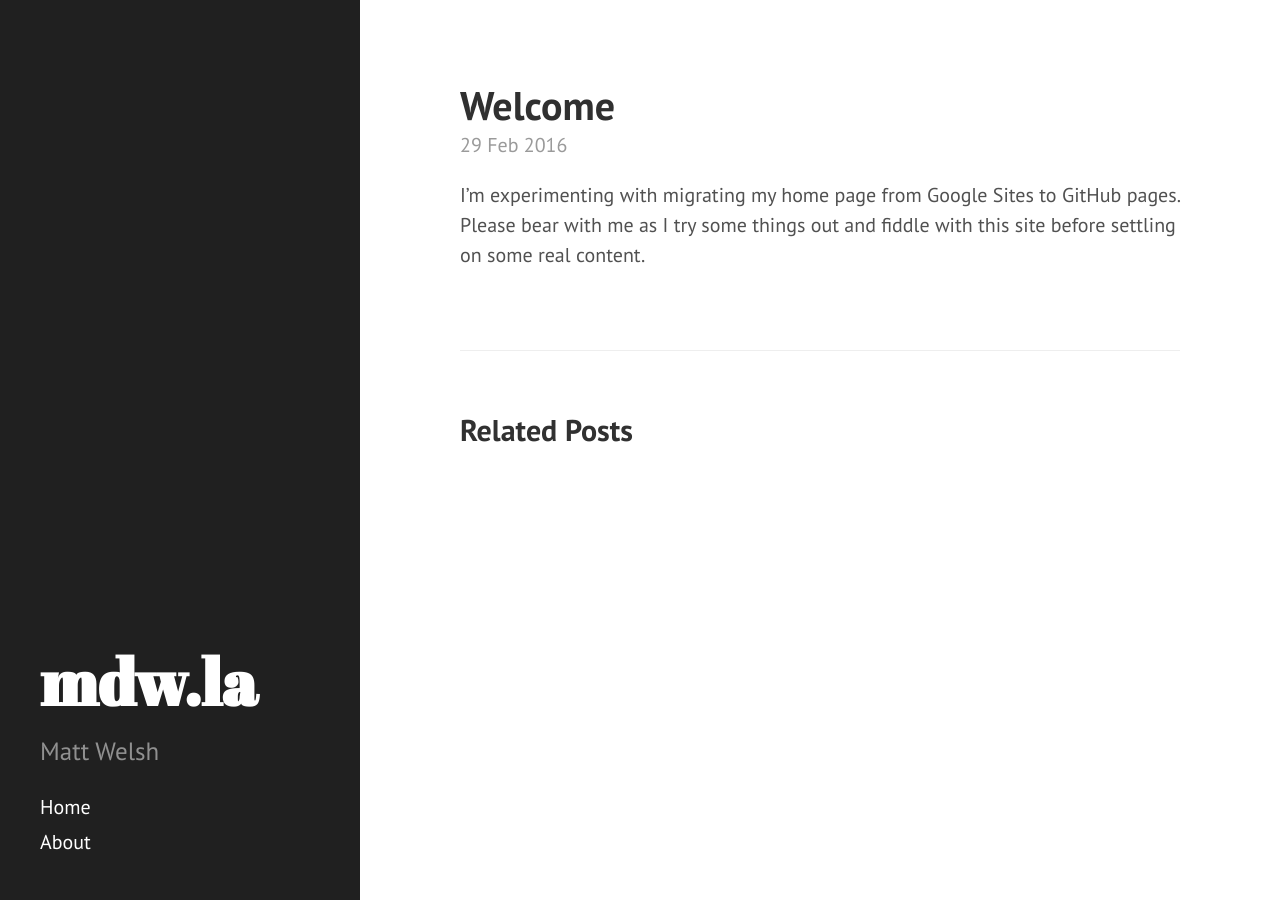
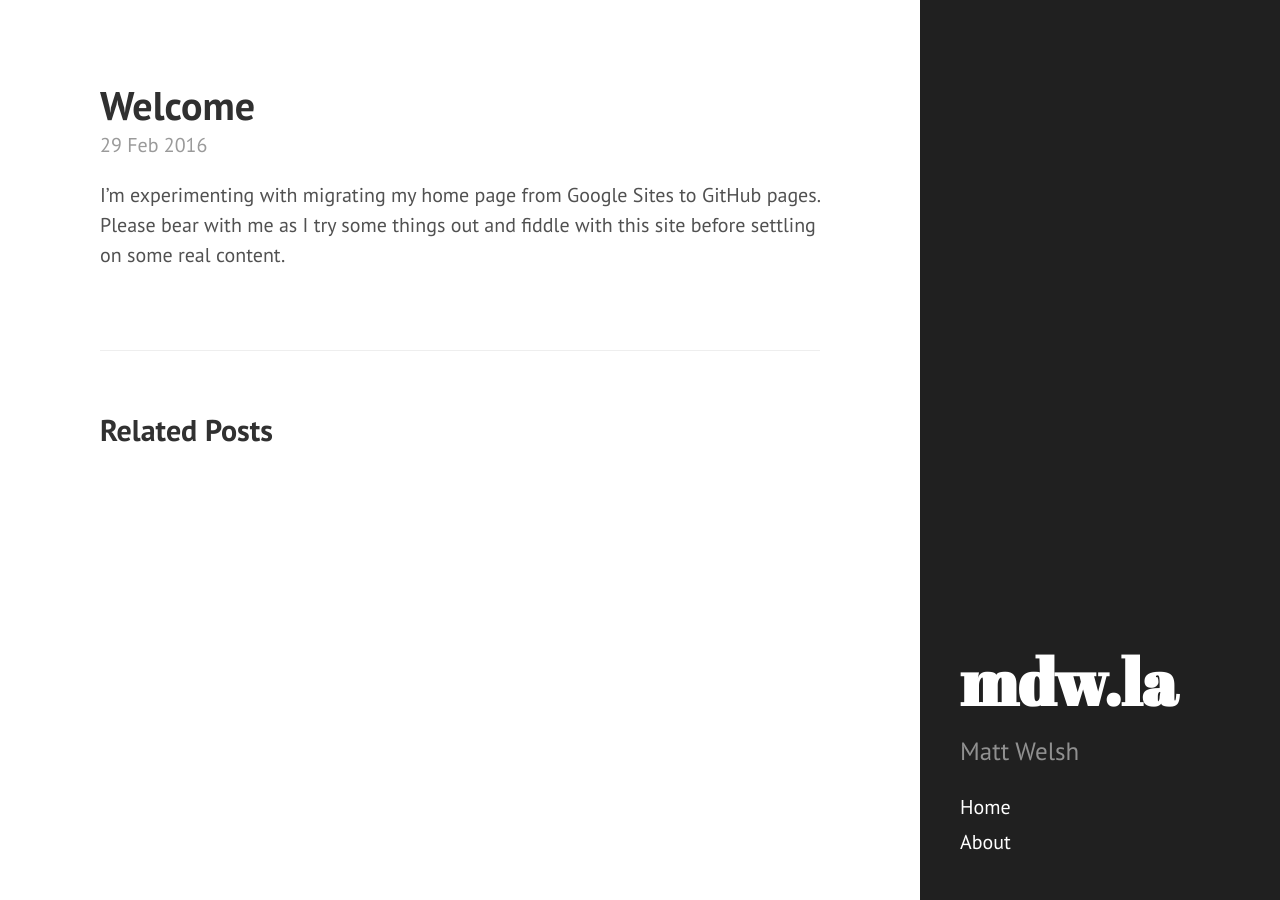
Before and after one commit to mdwelsh/mdwelsh.github.io, a Jekyll site: the page built from _posts/2016-02-29-welcome.md, in a window 1280 px wide. Built offline with Jekyll 4.4.1, drawn with Linux system fonts in a browser that asks for light colours; Markdown is read by kramdown in place of the engine named in the settings.

Commit message:
Update default.html

```diff
--- a/_layouts/default.html
+++ b/_layouts/default.html
@@ -3,7 +3,7 @@
 
   {% include head.html %}
 
-  <body class="theme-base-08,layout-reverse">
+  <body class="layout-reverse">
 
     {% include sidebar.html %}
 
```
